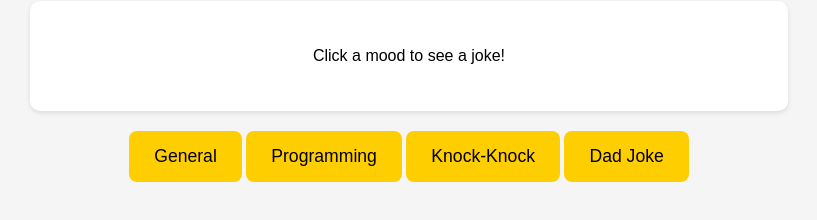
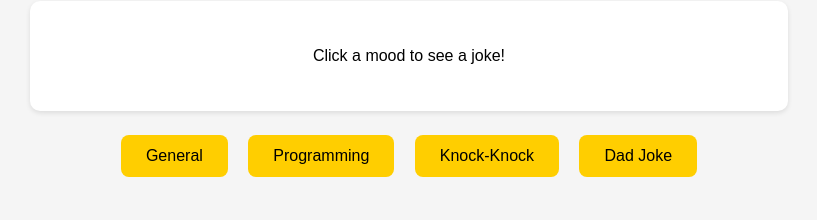
Before and after one commit to rayofudd-star/random-joke-app, a plain HTML site: page index.html in a window 1280 px wide. Shown: the part 138-358 px from the top of the page, without its empty margins (231-1048 px from the left). Drawn offline with Linux system fonts and the light colour scheme.

Commit message:
Update style.css

```diff
--- a/style.css
+++ b/style.css
@@ -14,16 +14,21 @@ body {
   box-shadow: 0 2px 5px rgba(0,0,0,0.1);
 }
 
-button {
+#buttons {
+  margin-top: 24px;
+}
+
+.mood-btn {
   background: #ffce00;
   border: none;
-  padding: 15px 25px;
+  padding: 12px 25px;
   border-radius: 8px;
-  font-size: 1.1em;
+  font-size: 1em;
   cursor: pointer;
+  margin: 0 8px 10px 8px;
   transition: background 0.2s;
 }
 
-button:hover {
+.mood-btn:hover {
   background: #ffd900;
 }
```
